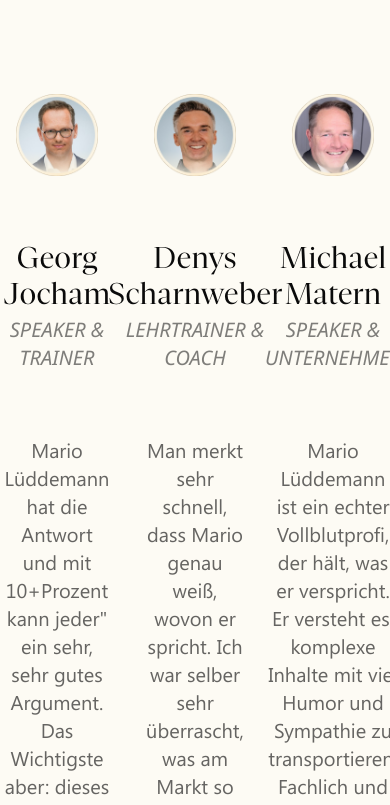
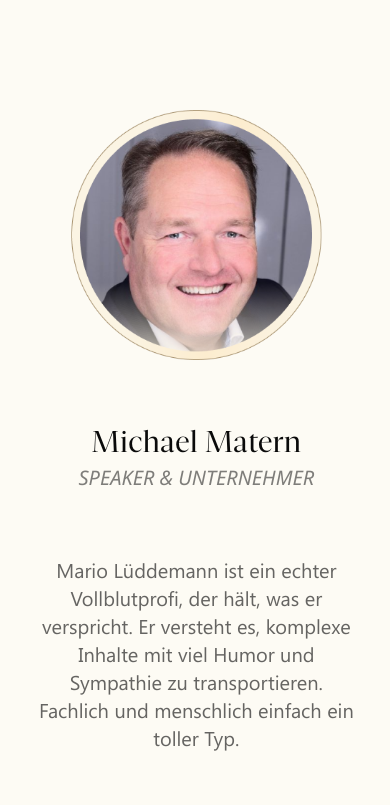
Before and after one commit to atiladefreitas/Yunicorn-Assessment, a Next.js app: page / in a window 390 px wide. Shown: the part 6307-7112 px from the top of the page. Built offline with nearby package versions, Linux system fonts and the light colour scheme.

Commit message:
feat: carousel for testimonals

```diff
--- a/src/app/page.tsx
+++ b/src/app/page.tsx
@@ -16,6 +16,7 @@ import Buttons from "@/components/buttons";
 import Hero from "./section/Hero";
 import Footer from "./section/Footer";
 import Testimonials from "./section/Testimonails";
+import { CarouselDemo } from "@/components/carousel";
 
 export default function Home() {
   return (
@@ -222,7 +223,13 @@ export default function Home() {
             </article>
           </section>
 
-          <Testimonials />
+          <div className="hidden md:block">
+            <Testimonials />
+          </div>
+
+          <div className="md:hidden">
+            <CarouselDemo />
+          </div>
 
           <section
             className="mt-44 grid w-full grid-cols-1 gap-16 md:grid-cols-2 md:gap-28"
--- a/src/app/section/Testimonails.tsx
+++ b/src/app/section/Testimonails.tsx
@@ -14,8 +14,8 @@ function Testimonials() {
           className="flex flex-col items-center gap-16 text-center"
         >
           <Image
-            width={300}
-            height={300}
+            width={250}
+            height={250}
             src={testimonial.photo}
             alt={testimonial.author}
             loading="lazy"
--- a/src/components/carousel.tsx
+++ b/src/components/carousel.tsx
@@ -1,5 +1,6 @@
+"use client"
 import * as React from "react";
-
+import Image from "next/image";
 import {
   Carousel,
   CarouselContent,
@@ -7,8 +8,8 @@ import {
   CarouselNext,
   CarouselPrevious,
 } from "@/components/ui/carousel";
-
 import Autoplay from "embla-carousel-autoplay";
+import { testimonials } from "@/app/infos";
 
 export function CarouselDemo() {
   const plugin = React.useRef(
@@ -16,18 +17,35 @@ export function CarouselDemo() {
   );
 
   return (
-    <div className="hidden h-[20rem] w-full max-w-6xl rounded-md md:flex">
+    <div className="w-full max-w-6xl rounded-md">
       <Carousel
         className="w-full"
         plugins={[plugin.current]}
         onMouseEnter={plugin.current.stop}
         onMouseLeave={plugin.current.reset}
-        opts={{ loop: false }}
+        opts={{ loop: true }}
       >
-        <CarouselContent className="h-[20rem]">
-          {Array.from({ length: 5 }).map((_, index) => (
-            <CarouselItem key={index} className="overflow-hidden">
-              <div className="h-full overflow-hidden p-1">aaaa</div>
+        <CarouselContent>
+          {testimonials.map((testimonial, index) => (
+            <CarouselItem key={index}>
+              <article className="flex flex-col items-center gap-16 text-center p-4">
+                <Image
+                  width={250}
+                  height={250}
+                  src={testimonial.photo}
+                  alt={testimonial.author}
+                  loading="lazy"
+                />
+                <header className="flex flex-col gap-1">
+                  <h3 className="font-gestura text-3xl">{testimonial.author}</h3>
+                  <p className="font-segoe text-xl uppercase italic text-black/50">
+                    {testimonial.title}
+                  </p>
+                </header>
+                <blockquote className="font-segoe text-xl text-black/60">
+                  {testimonial.text}
+                </blockquote>
+              </article>
             </CarouselItem>
           ))}
         </CarouselContent>
```
